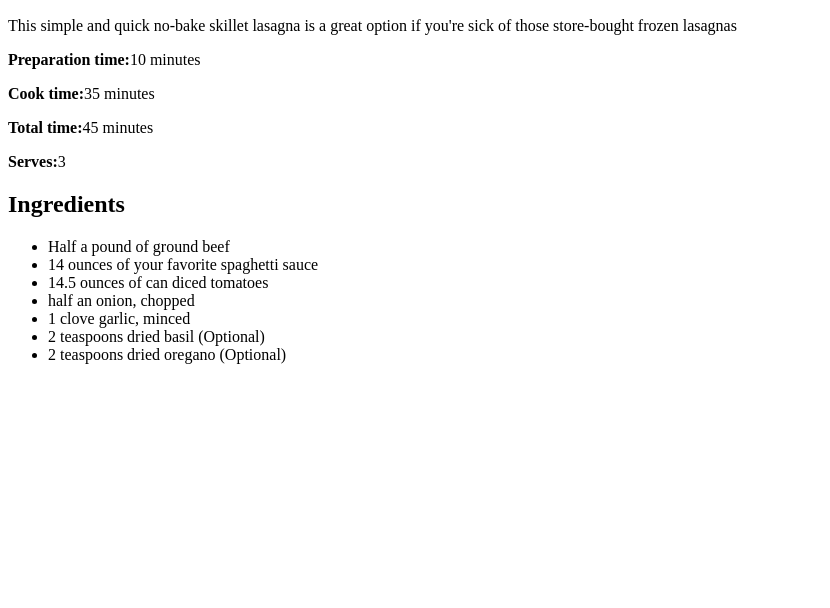
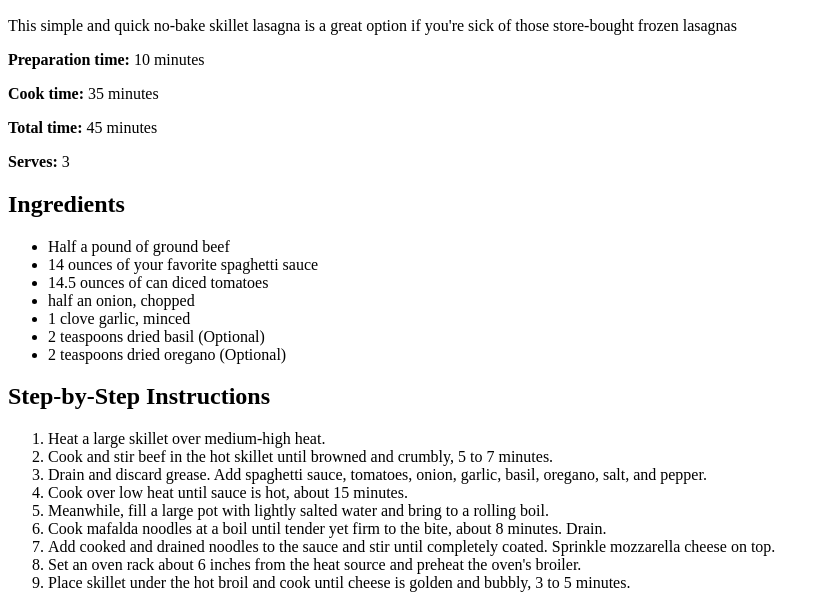
Before and after one commit to phuttonn/odin-recipes, a plain HTML site: page recipes/lasagna.html in a window 1280 px wide. Shown: the part 434-1042 px from the top of the page, without its empty margins (0-830 px from the left). Before the commit the page ends 814 px from the top, so only its background shows below. Drawn offline with Linux system fonts and the light colour scheme.

Commit message:
Add Step-by-Step list to lasagna.html

```diff
--- a/recipes/lasagna.html
+++ b/recipes/lasagna.html
@@ -9,10 +9,10 @@
     <img src="https://under500calories.com/photos/1000x800/62472.jpg" alt="Finished Skillet Lasagna Dish">
     <h2>Description</h2>
     <p>This simple and quick no-bake skillet lasagna is a great option if you're sick of those store-bought frozen lasagnas</p>
-    <p><strong>Preparation time:</strong>10 minutes</p>
-    <p><strong>Cook time:</strong>35 minutes</p>
-    <p><strong>Total time:</strong>45 minutes</p>
-    <p><strong>Serves:</strong>3</p>
+    <p><strong>Preparation time:</strong> 10 minutes</p>
+    <p><strong>Cook time:</strong> 35 minutes</p>
+    <p><strong>Total time:</strong> 45 minutes</p>
+    <p><strong>Serves:</strong> 3</p>
 
     <h2>Ingredients</h2>
     <ul>
@@ -24,5 +24,19 @@
         <li>2 teaspoons dried basil (Optional)</li>
         <li>2 teaspoons dried oregano (Optional)</li>
     </ul>
+
+    <h2>Step-by-Step Instructions</h2>
+    <ol>
+        <li>Heat a large skillet over medium-high heat.</li>
+        <li> Cook and stir beef in the hot skillet until browned and crumbly, 5 to 7 minutes.</li>
+        <li>Drain and discard grease. Add spaghetti sauce, tomatoes, onion, garlic, basil, oregano, salt, and pepper.</li>
+        <li>Cook over low heat until sauce is hot, about 15 minutes.</li>
+        <li>Meanwhile, fill a large pot with lightly salted water and bring to a rolling boil.</li>
+        <li>Cook mafalda noodles at a boil until tender yet firm to the bite, about 8 minutes. Drain.</li>
+        <li>Add cooked and drained noodles to the sauce and stir until completely coated. Sprinkle mozzarella cheese on top.</li>
+        <li>Set an oven rack about 6 inches from the heat source and preheat the oven's broiler.</li>
+        <li>Place skillet under the hot broil and cook until cheese is golden and bubbly, 3 to 5 minutes.</li>
+
+    </ol>
 </body>
 </html>
```
